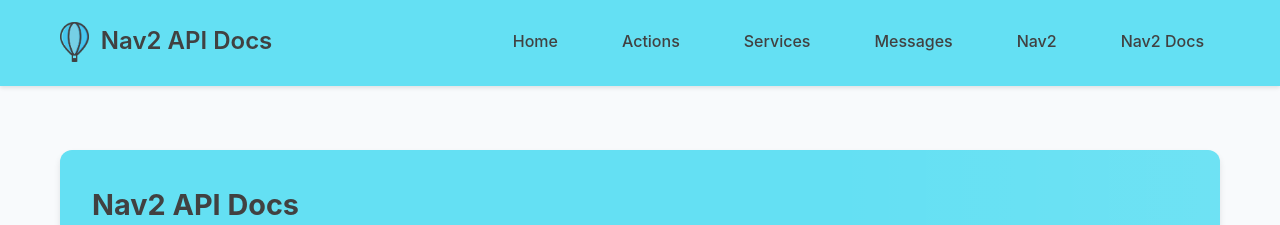
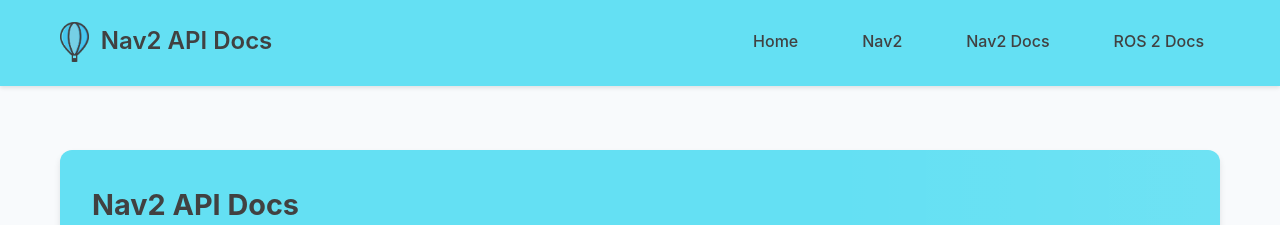
Before and after one commit to ros-navigation/rosdox.nav2.org, a Jekyll site: the page built from index.md, in a window 1280 px wide. Shown: the top 225 px of the page. Built offline with Jekyll 4.4.1, drawn with Linux system fonts in a browser that asks for light colours.

Commit message:
Update header navigation to simplify links
- Remove Actions, Services, and Messages links from header navigation
- Keep essential navigation: Home, Nav2, Nav2 Docs, ROS 2 Docs
- Add ROS 2 Docs link to https://docs.ros.org/ for easy access to official documentation
- Streamline user experience while maintaining access to all content via homepage cards

🤖 Generated with [Claude Code](https://claude.ai/code)

Co-Authored-By: Claude <noreply@anthropic.com>

```diff
--- a/_layouts/default.html
+++ b/_layouts/default.html
@@ -31,11 +31,9 @@
                 </div>
                 <div class="nav-links">
                     <a href="{{ '/' | relative_url }}">Home</a>
-                    <a href="{{ '/actions/' | relative_url }}">Actions</a>
-                    <a href="{{ '/srvs/' | relative_url }}">Services</a>
-                    <a href="{{ '/msgs/' | relative_url }}">Messages</a>
                     <a href="https://nav2.org/" target="_blank">Nav2</a>
                     <a href="https://docs.nav2.org/" target="_blank">Nav2 Docs</a>
+                    <a href="https://docs.ros.org/" target="_blank">ROS 2 Docs</a>
                 </div>
             </nav>
         </div>
```
